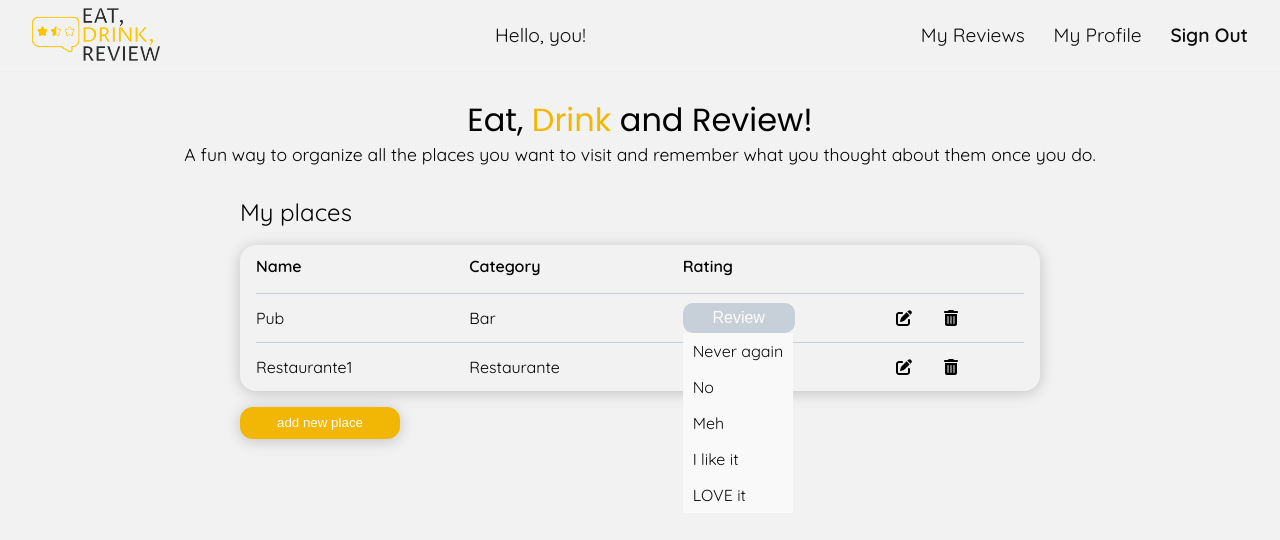
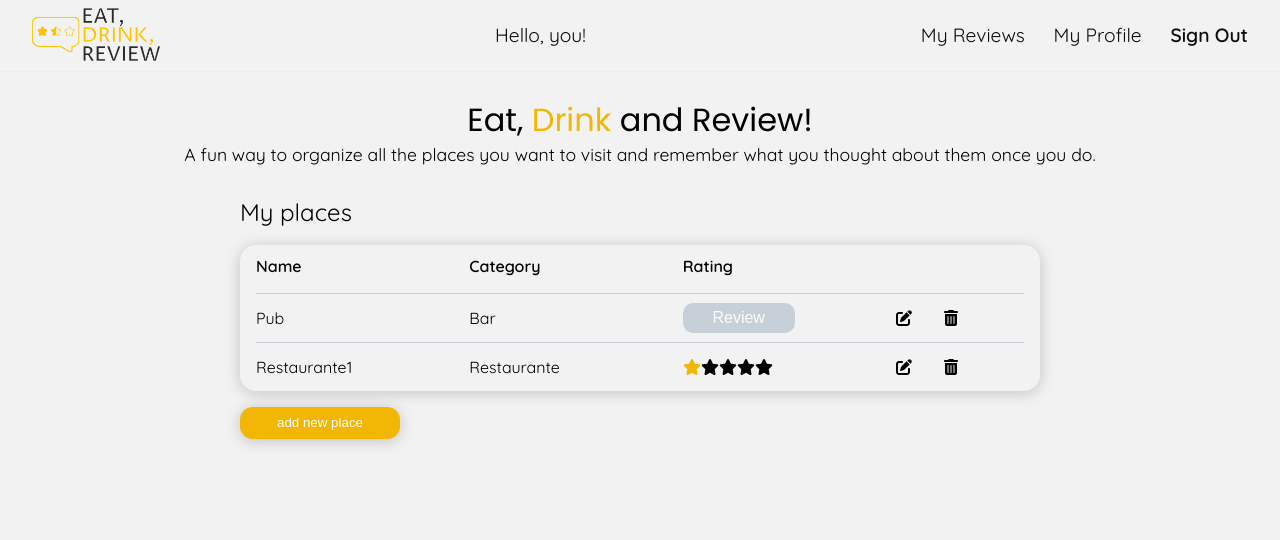
Before and after one commit to Laisses/POC-TS-food-review, a React (Create React App) app: page / in a window 1280 px wide. Shown: the top 540 px of the page. Built offline with nearby package versions, Linux system fonts and the light colour scheme.

Commit message:
src/components/RatingForm.js: fix state of form display

```diff
--- a/src/components/RatingForm.js
+++ b/src/components/RatingForm.js
@@ -25,7 +25,7 @@ const DropDown = styled.div`
 `;
 
 const DropDownContent = styled.div`
-    display: ${props => props.visibility ? "none" : "block"};
+    display: ${props => props.visibility ? "block" : "none"};
     position: absolute;
     background-color: #f9f9f9;
     max-width: 7rem;
```
